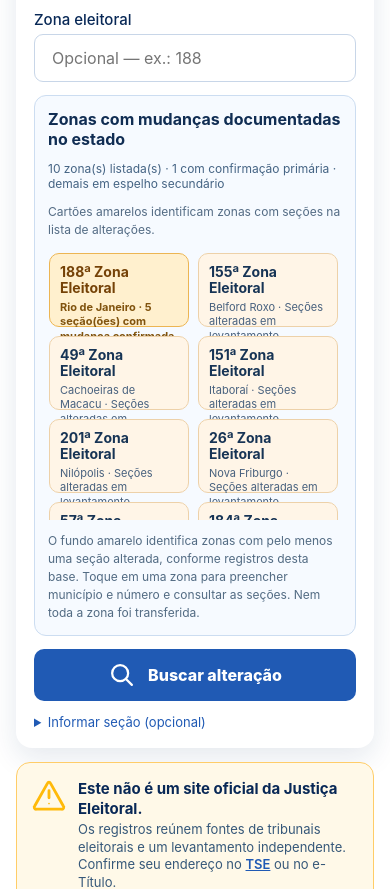
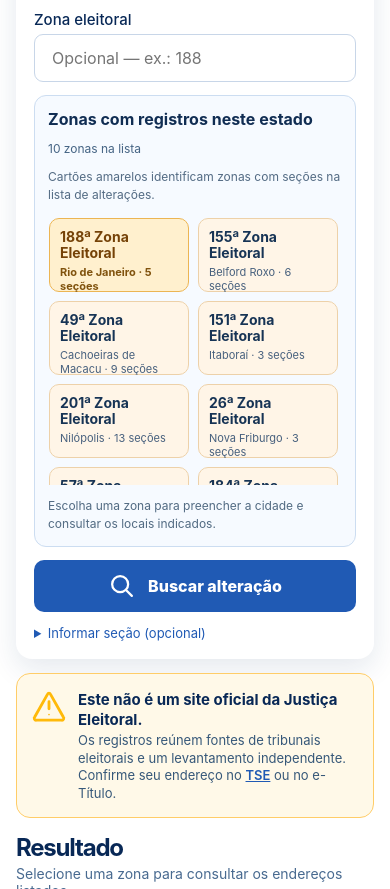
Before and after one commit to lenixeduardo/onde-voto, a website: page index.html in a window 390 px wide. Shown: the part 652-1541 px from the top of the page. Drawn offline with Linux system fonts and the light colour scheme.

Commit message:
refactor: cartões de zonas exibem somente município e quantidade de seções, sem jargão

```diff
--- a/index.html
+++ b/index.html
@@ -90,13 +90,13 @@ document.addEventListener('DOMContentLoaded',()=>{
   selectedOption().forEach(btn=>{
    btn.setAttribute('aria-pressed',String(Number(btn.dataset.zona)===current&&(!btn.dataset.cidade||norm(btn.dataset.cidade)===municipio)));
   });
-  zone.classList.toggle('zona--mudanca',zoneStatus.get(current)==='confirmed');
+  zone.classList.toggle('zona--mudanca',(zoneStatus.get(current)==='confirmed'||zoneStatus.get(current)==='reported'));
  }
  async function refresh(){
   const token=++seq,municipio=city.value.trim(),state=uf.value,onlyState=!municipio;
   assist.hidden=false;grid.replaceChildren();counter.textContent='';
-  heading.textContent=onlyState?'Zonas com mudanças documentadas no estado':'Escolha sua zona eleitoral';
-  notice.textContent='Carregando registros de alterações…';
+  heading.textContent=onlyState?'Zonas com registros neste estado':'Zonas eleitorais';
+  notice.textContent='Carregando zonas…';
   try{
    const base=await getBase();
    if(token!==seq)return;
@@ -121,13 +121,13 @@ document.addEventListener('DOMContentLoaded',()=>{
      }
     }
    }catch(e){console.warn('Não foi possível carregar o espelho de zonas para',state);}
-   let officialZones=[],sourceNote='';
+   let officialZones=[];
    if(!onlyState&&state==='SP'&&norm(municipio)==='sao paulo'){
     try{
      const response=await fetch('/data/zonas-capital-sp-2026.json',{cache:'no-store'});
-     if(response.ok){const data=await response.json();officialZones=Array.isArray(data.zonas)?data.zonas:[];sourceNote=' A relação de zonas da capital é parcial (TRE-SP).';}
-     else{sourceNote=' A lista complementar do TRE-SP está indisponível.';}
-    }catch(e){sourceNote=' A lista complementar do TRE-SP está indisponível.';}
+     if(response.ok){const data=await response.json();officialZones=Array.isArray(data.zonas)?data.zonas:[];}
+
+    }catch(e){/* A lista de zonas conhecidas permanece disponível. */}
    }
    if(token!==seq)return;
    const entries=new Map();
@@ -135,6 +135,12 @@ document.addEventListener('DOMContentLoaded',()=>{
     for(const z of officialZones){
      const n=Number(z.numero);
      if(Number.isInteger(n)&&n>0)entries.set(String(n),{number:n,city:municipio,bairro:String(z.bairro||''),records:[]});
+    }
+   }
+   if(!onlyState){
+    for(const record of documented){
+     const n=Number(record.zona),status=record.status==='confirmado_tre'?'confirmed':'reported';
+     if(status==='confirmed'||zoneStatus.get(n)!=='confirmed')zoneStatus.set(n,status);
     }
    }
    for(const r of documented){
@@ -146,7 +152,7 @@ document.addEventListener('DOMContentLoaded',()=>{
    }
    const rank=e=>e.records.some(r=>r.status==='confirmado_tre')?0:e.records.length?1:2;
    const zones=[...entries.values()].sort((a,b)=>rank(a)-rank(b)||a.city.localeCompare(b.city,'pt-BR')||a.number-b.number);
-   const countChanged=zones.filter(e=>rank(e)===0).length;
+   const zonesWithRecords=zones.filter(e=>rank(e)<2).length;
    const fragment=document.createDocumentFragment();
    for(const entry of zones){
     const status=rank(entry),button=document.createElement('button');
@@ -156,16 +162,15 @@ document.addEventListener('DOMContentLoaded',()=>{
     button.setAttribute('aria-pressed',String(Number(zone.value)===entry.number&&norm(city.value)===norm(entry.city)));
     const title=document.createElement('strong');title.textContent=entry.number+'ª Zona Eleitoral';
     const info=document.createElement('span');
-    if(status===0){
-     const confirmed=entry.records.filter(r=>r.status==='confirmado_tre');
-     const sections=new Set(confirmed.flatMap(r=>r.secoes));
-     info.textContent=(onlyState?entry.city+' · ':'')+sections.size+' seção(ões) com mudança confirmada';
-    }else if(status===1){
-     info.textContent=(onlyState?entry.city+' · ':'')+'Seções alteradas em levantamento secundário';
+    if(status<2){
+     const sections=new Set(entry.records.flatMap(r=>r.secoes));
+     info.textContent=(onlyState?entry.city+' · ':'')+sections.size+' '+(sections.size===1?'seção':'seções');
     }else{
-     info.textContent=entry.bairro||'Sem registro confirmado nesta base';
+     info.textContent=entry.bairro;
     }
-    button.append(title,info);
+    button.append(title);
+    if(info.textContent)button.append(info);
+    button.setAttribute('aria-label',title.textContent+(info.textContent?' — '+info.textContent:'')+(status===0?' — fonte TRE':status===1?' — dados compilados, confirmar no TSE':''));
     button.addEventListener('click',()=>{
      if(onlyState){
       if(!Array.from(city.options).some(option=>option.value===entry.city))city.add(new Option(entry.city,entry.city));
@@ -180,22 +185,19 @@ document.addEventListener('DOMContentLoaded',()=>{
     fragment.append(button);
    }
    grid.replaceChildren(fragment);applySelection();
-   counter.textContent=zones.length+' zona(s) listada(s) · '+countChanged+' com confirmação primária'+(zones.some(e=>rank(e)===1)?' · demais em espelho secundário':'');
-   if(onlyState){
-    notice.textContent=zones.length
-      ?'O fundo amarelo identifica zonas com pelo menos uma seção alterada, conforme registros desta base. Toque em uma zona para preencher município e número e consultar as seções. Nem toda a zona foi transferida.'
-      :'Não há zonas com mudança documentada para este estado nesta base parcial. Isso NÃO comprova ausência de alterações. Consulte o TSE.';
-   }else if(!zones.length){
-    notice.textContent='Não há zonas cadastradas para esta cidade nesta base. Digite a zona manualmente ou consulte o TSE.';
+   const otherZones=zones.length-zonesWithRecords;
+   counter.textContent=zonesWithRecords+' '+(zonesWithRecords===1?'zona':'zonas')+' na lista'+(otherZones?' · '+otherZones+' para referência':'');
+   if(!zones.length){
+    notice.textContent='Nenhuma zona encontrada nesta lista. Confira seu local no TSE.';
+   }else if(onlyState){
+    notice.textContent='Escolha uma zona para preencher a cidade e consultar os locais indicados.';
    }else{
-    notice.textContent=(countChanged
-      ?'O amarelo indica zonas com ao menos uma seção alterada. Consulte as seções específicas. '
-      :'Nenhuma zona desta cidade tem mudança confirmada nesta base parcial; isso NÃO comprova ausência de alterações. ')+sourceNote+' Confirme seu endereço no e-Título ou no TSE.';
+    notice.textContent='A mudança pode atingir apenas algumas seções. Confira a sua antes de sair para votar.';
    }
   }catch(e){
    if(token!==seq)return;
    grid.replaceChildren();counter.textContent='';
-   notice.textContent='Não foi possível carregar os registros. Consulte o TSE ou tente novamente.';
+   notice.textContent='Não foi possível carregar as zonas. Tente novamente.';
   }
  }
  zone.addEventListener('input',()=>{applySelection();});
@@ -211,7 +213,7 @@ document.addEventListener('DOMContentLoaded',()=>{
   if(!zone.value.trim()){
    event.preventDefault();event.stopImmediatePropagation();
    refresh();assist.hidden=false;
-   notice.textContent='Escolha uma zona nos cartões ou digite o número. O amarelo indica mudanças documentadas apenas em determinadas seções.';
+   notice.textContent='Selecione uma zona nos cartões ou digite o número.';
   }
  },true);
  refresh();
```
